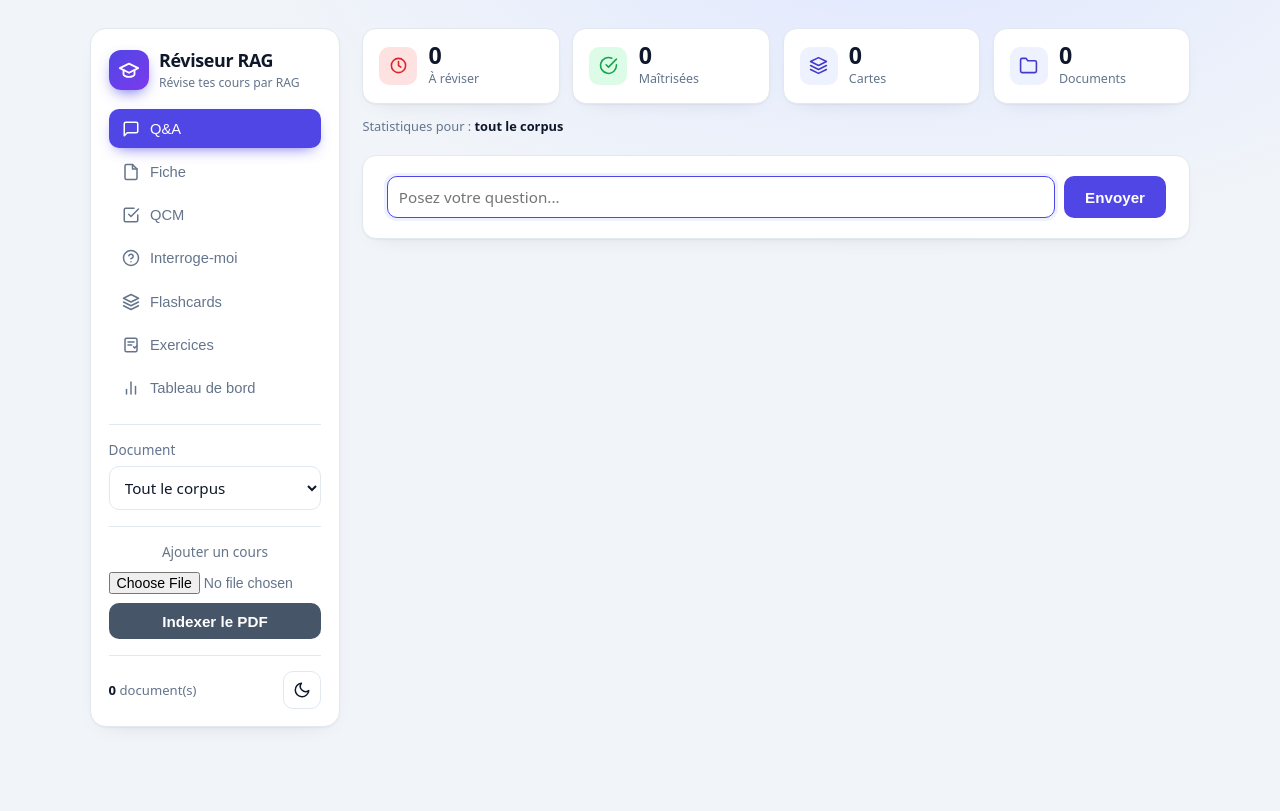
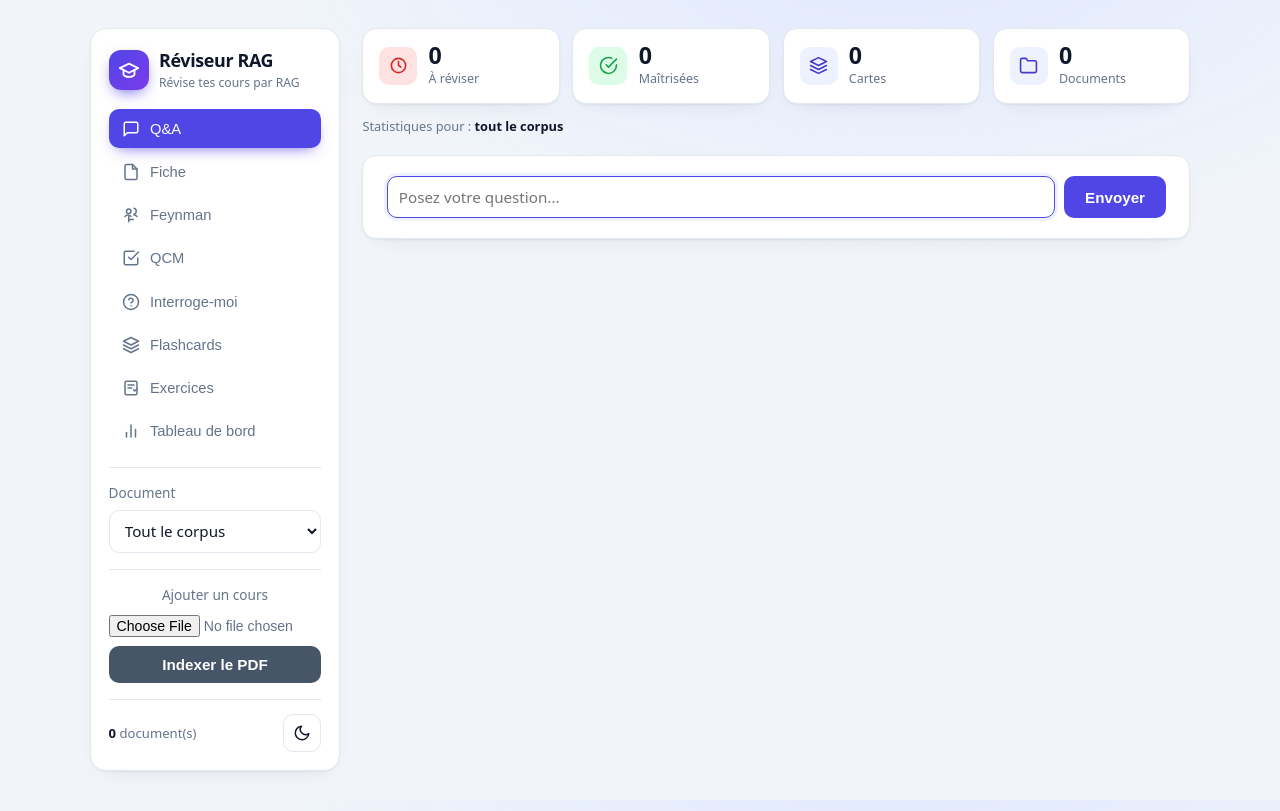
Before and after one commit to Ness2626/reviseur-rag, a Flask app: page / in a window 1280 px wide. Shown: the top 811 px of the page. Before the commit the page ends 728 px from the top, so only its background shows below. Run offline with Flask 3, Linux system fonts and the light colour scheme; data that the repository does not hold is empty.

Commit message:
feat: mode Feynman (critique d'explication ancrée dans le cours)

```diff
--- a/app.py
+++ b/app.py
@@ -100,6 +100,20 @@ def api_ask():
     if not _engine.has_index():
         return jsonify({"error": "Aucun document indexé. Ajoutez d'abord un PDF."}), 400
     return jsonify(_engine.ask(question, document))
+
+
+@app.route("/api/feynman", methods=["POST"])
+def api_feynman():
+    data = request.get_json(silent=True) or {}
+    concept = (data.get("concept") or "").strip()
+    explanation = (data.get("explanation") or "").strip()
+    document = data.get("document") or None
+    if not concept or not explanation:
+        return jsonify({"error": "Indique un concept et ton explication."}), 400
+    if not _engine.has_index():
+        return jsonify({"error": "Aucun document indexé. Ajoutez d'abord un PDF."}), 400
+    result = _engine.feynman(concept, explanation, document)
+    return jsonify(result), (400 if "error" in result else 200)
 
 
 @app.route("/api/fiche", methods=["POST"])
--- a/chatbot.py
+++ b/chatbot.py
@@ -143,6 +143,34 @@ def answer(client, question, chunks):
             {"role": "user", "content": prompt},
         ],
         temperature=0.2,
+    )
+    return response.choices[0].message.content
+
+
+def feynman_feedback(client, concept, explanation, chunks):
+    context = "\n\n---\n\n".join(f"[{chunk.label()}]\n{chunk.text}" for chunk in chunks)
+    prompt = (
+        "Tu appliques la technique Feynman : l'étudiant t'explique un concept avec ses propres mots, "
+        "comme à un débutant. Ton rôle est de repérer où son explication est floue, incomplète ou "
+        "inexacte, en te basant STRICTEMENT sur le cours fourni — pas sur tes connaissances générales.\n\n"
+        f"Concept : {concept}\n\n"
+        f"Explication de l'étudiant :\n{explanation}\n\n"
+        f"Extraits du cours :\n{context}\n\n"
+        "Réponds en français, en Markdown, avec exactement ces trois sections :\n"
+        "## Ce qui est juste\n(1 à 2 points concis sur ce qui est correct ou bien vu)\n"
+        "## Lacunes et imprécisions\n(les points vagues, faux ou manquants par rapport au cours ; "
+        "sois précis et nomme la notion exacte du cours qui manque ou est mal comprise)\n"
+        "## À revoir\n(2 à 3 pistes concrètes, formulées comme des notions précises ou des questions)\n\n"
+        "Sois bienveillant mais exigeant. Ne réécris pas l'explication à sa place. Si l'explication est "
+        "vide, hors sujet ou trop courte pour être évaluée, dis-le franchement. N'invente rien."
+    )
+    response = client.chat.completions.create(
+        model=GROQ_MODEL,
+        messages=[
+            {"role": "system", "content": "Tu es un binôme de révision exigeant qui aide à repérer les trous de compréhension, en français."},
+            {"role": "user", "content": prompt},
+        ],
+        temperature=0.3,
     )
     return response.choices[0].message.content
 
--- a/rag_engine.py
+++ b/rag_engine.py
@@ -72,6 +72,15 @@ class RagEngine:
         answer = chatbot.answer(self._client, question, retrieved)
         sources = sorted({chunk.label() for chunk in retrieved})
         return {"answer": answer, "sources": sources}
+
+    def feynman(self, concept, explanation, document=None):
+        with self._lock:
+            retrieved = self._retrieve(concept, document)
+        if not retrieved:
+            return {"error": "Aucun passage pertinent trouvé pour ce concept."}
+        feedback = chatbot.feynman_feedback(self._client, concept, explanation, retrieved)
+        sources = sorted({chunk.label() for chunk in retrieved})
+        return {"feedback": feedback, "sources": sources}
 
     def generate_fiche(self, document=None):
         with self._lock:
--- a/templates/index.html
+++ b/templates/index.html
@@ -198,6 +198,8 @@
             border: 1px solid var(--line); border-radius: 10px; resize: vertical; margin: .3rem 0 .6rem;
             background: var(--field); color: var(--ink);
         }
+        #panel-feynman input[type=text] { width: 100%; margin-bottom: .6rem; }
+        #feynman-area { margin-top: 1rem; }
         .q-counter { font-size: .78rem; font-weight: 600; color: var(--muted); margin-bottom: .5rem; }
         .card-question { font-size: 1.08rem; font-weight: 600; margin: .2rem 0 .8rem; }
         .badge {
@@ -314,6 +316,7 @@
         <nav class="tabs">
             <button class="tab active" data-mode="qa"><svg viewBox="0 0 24 24" fill="none" stroke="currentColor" stroke-width="2" stroke-linecap="round" stroke-linejoin="round"><path d="M21 15a2 2 0 0 1-2 2H7l-4 4V5a2 2 0 0 1 2-2h14a2 2 0 0 1 2 2z"/></svg><span>Q&amp;A</span></button>
             <button class="tab" data-mode="fiche"><svg viewBox="0 0 24 24" fill="none" stroke="currentColor" stroke-width="2" stroke-linecap="round" stroke-linejoin="round"><path d="M14 2H6a2 2 0 0 0-2 2v16a2 2 0 0 0 2 2h12a2 2 0 0 0 2-2V8z"/><path d="M14 2v6h6"/></svg><span>Fiche</span></button>
+            <button class="tab" data-mode="feynman"><svg viewBox="0 0 24 24" fill="none" stroke="currentColor" stroke-width="2" stroke-linecap="round" stroke-linejoin="round"><path d="M12 14s-1.5-2-4-2-4 2-4 2"/><path d="M20 14s-1.5-2-4-2"/><circle cx="9" cy="7" r="3"/><path d="M16 3.13a4 4 0 0 1 0 7.75"/><path d="M9 14v7M9 18h6"/></svg><span>Feynman</span></button>
             <button class="tab" data-mode="quiz"><svg viewBox="0 0 24 24" fill="none" stroke="currentColor" stroke-width="2" stroke-linecap="round" stroke-linejoin="round"><path d="M9 11l3 3L22 4"/><path d="M21 12v7a2 2 0 0 1-2 2H5a2 2 0 0 1-2-2V5a2 2 0 0 1 2-2h11"/></svg><span>QCM</span></button>
             <button class="tab" data-mode="recall"><svg viewBox="0 0 24 24" fill="none" stroke="currentColor" stroke-width="2" stroke-linecap="round" stroke-linejoin="round"><circle cx="12" cy="12" r="10"/><path d="M9.09 9a3 3 0 0 1 5.83 1c0 2-3 3-3 3"/><line x1="12" y1="17" x2="12.01" y2="17"/></svg><span>Interroge-moi</span></button>
             <button class="tab" data-mode="flashcards"><svg viewBox="0 0 24 24" fill="none" stroke="currentColor" stroke-width="2" stroke-linecap="round" stroke-linejoin="round"><polygon points="12 2 2 7 12 12 22 7 12 2"/><polyline points="2 17 12 22 22 17"/><polyline points="2 12 12 17 22 12"/></svg><span>Flashcards</span></button>
@@ -362,6 +365,14 @@
         <div class="panel" id="panel-fiche">
             <button id="fiche-btn">Générer la fiche de révision</button>
             <div class="hint">Synthétise le document sélectionné (ou tout le corpus) en idées clés, définitions et questions d'auto-test.</div>
+        </div>
+
+        <div class="panel" id="panel-feynman">
+            <input type="text" id="feynman-concept" placeholder="Le concept à expliquer (ex. : la signature RSA)…" autocomplete="off">
+            <textarea id="feynman-explanation" placeholder="Explique ce concept avec tes propres mots, comme à un débutant…"></textarea>
+            <button id="feynman-btn">Vérifier mon explication</button>
+            <div class="hint">Technique Feynman : explique un concept simplement. L'IA confronte ton explication au cours et repère les trous (ce qui est flou, faux ou manquant). Pour comprendre en profondeur, pas juste réciter.</div>
+            <div id="feynman-area"></div>
         </div>
 
         <div class="panel" id="panel-recall">
@@ -567,6 +578,29 @@
                 $("result").innerHTML =
                     `<div class="answer"><div class="qlabel">Fiche — ${data.scope}</div>${md(data.fiche)}</div>`;
             } catch (err) { $("result").innerHTML = ""; flash("Erreur réseau.", true); }
+            finally { btn.disabled = false; }
+        });
+
+        $("feynman-btn").addEventListener("click", async () => {
+            const concept = $("feynman-concept").value.trim();
+            const explanation = $("feynman-explanation").value.trim();
+            if (!concept || !explanation) { flash("Indique un concept et ton explication.", true); return; }
+            const btn = $("feynman-btn");
+            btn.disabled = true;
+            $("feynman-area").innerHTML = '<div class="spinner">Analyse de ton explication…</div>';
+            try {
+                const res = await fetch("/api/feynman", {
+                    method: "POST", headers: {"Content-Type": "application/json"},
+                    body: JSON.stringify({concept, explanation, document: $("document").value})
+                });
+                const data = await res.json();
+                if (!res.ok) { $("feynman-area").innerHTML = ""; flash(data.error, true); return; }
+                const sources = (data.sources || []).map(s => `<span>${esc(s)}</span>`).join("");
+                $("feynman-area").innerHTML =
+                    `<div class="answer"><div class="qlabel">Retour sur « ${esc(concept)} »</div>${md(data.feedback)}` +
+                    (sources ? `<div class="sources"><strong>Basé sur :</strong><br>${sources}</div>` : "") +
+                    `</div>`;
+            } catch (err) { $("feynman-area").innerHTML = ""; flash("Erreur réseau.", true); }
             finally { btn.disabled = false; }
         });
 
```
Also changed, not shown: capture_screenshots.py (+9 -0 lines), README.md, 1 other file.
